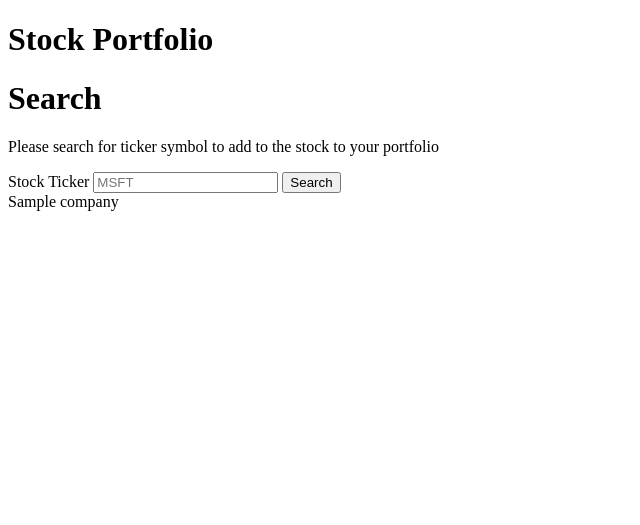
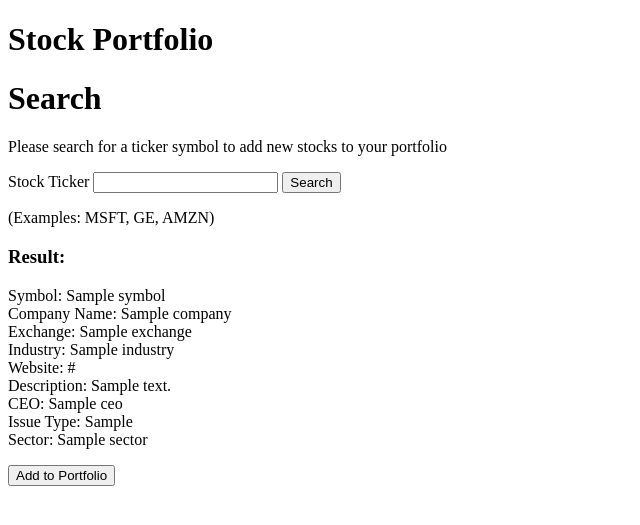
Before and after one commit to zarkle/pyramid-stocks, a Python web app: template stock_portfolio/stock_portfolio/templates/stock-add.jinja2 in a window 1280 px wide. Shown: the part 88-613 px from the top of the page, without its empty margins (0-640 px from the left). Run offline with Jinja, Linux system fonts and the light colour scheme; the template is opened without the code that fills it: most values are stand-ins (such as "Sample title", 1, 10 or a date in 2020).

Commit message:
add search page and add stock to portfolio

```diff
--- a/stock_portfolio/stock_portfolio/routes.py
+++ b/stock_portfolio/stock_portfolio/routes.py
@@ -4,3 +4,4 @@ def includeme(config):
     config.add_route('auth', '/auth')
     config.add_route('portfolio', '/portfolio')
     config.add_route('detail', '/portfolio/{symbol}')
+    config.add_route('stock', '/stock')
--- a/stock_portfolio/stock_portfolio/static/modules.css
+++ b/stock_portfolio/stock_portfolio/static/modules.css
@@ -35,7 +35,7 @@ footer {
     /* margin: 20px; */
 }
 
-#add-form input {
+#search-form input {
     width: 80px;
     margin: 5px auto;
 }
--- a/stock_portfolio/stock_portfolio/templates/base.jinja2
+++ b/stock_portfolio/stock_portfolio/templates/base.jinja2
@@ -16,7 +16,7 @@
         <li><a href="{{request.route_url('home')}}">Home</a></li>
         <li><a href="{{request.route_url('auth')}}">Login</a></li>
         <li><a href="{{request.route_url('portfolio')}}">Portfolio</a></li>
-        <li><a href="{{request.route_url('portfolio')}}">Add</a></li>
+        <li><a href="{{request.route_url('stock')}}">Add</a></li>
     </ul>
     </nav>
   </header>
--- a/stock_portfolio/stock_portfolio/templates/stock-add.jinja2
+++ b/stock_portfolio/stock_portfolio/templates/stock-add.jinja2
@@ -2,23 +2,39 @@
 
 {% block content %}
 <h1>Search</h1>
-<p>Please search for ticker symbol to add to the stock to your portfolio</p>
+<p>Please search for a ticker symbol to add new stocks to your portfolio</p>
 
-<form id="add-form" method="GET" action="{{request.route_url('stock')}}">
-  <label for="ticker">Stock Ticker</label>
-  <input type="text" name="ticker" placeholder="MSFT" required>
+<form id="search-form" method="GET" action="{{request.route_url('stock')}}">
+  <label for="symbol">Stock Ticker</label>
+  <input type="text" name="symbol" required>
   <button type="submit">Search</button>
+  <p>(Examples: MSFT, GE, AMZN)</p>
 
 </form>
 
 {% if company %}
 <div>
-  {{company}}
+  <h3>Result:</h3>
+  <p>Symbol: {{company.symbol}}<br>
+  Company Name: {{company.companyName}}<br>
+  Exchange: {{company.exchange}}<br>
+  Industry: {{company.industry}}<br>
+  Website: {{company.website}}<br>
+  Description: {{company.description}}<br>
+  CEO: {{company.CEO}}<br>
+  Issue Type: {{company.issueType}}<br>
+  Sector: {{company.sector}}</p>
 </div>
 
-<!-- <form method="PUT" action="{{request.route_url('portfolio')}}">
-<button type="submit">Add to Portfolio</button>
-</form> -->
+<form id="add-form" method="POST" action="{{request.route_url('stock')}}">
+  <input type="hidden" name="symbol" value="{{company.symbol}}">
+  <button type="submit">Add to Portfolio</button>
+</form>
+{% endif%}
+
+{% if err %}
+<h3>Result:</h3>
+<p>{{err}}</p>
 {% endif%}
 
 {% endblock content %}
```
Also changed, not shown: stock_portfolio/stock_portfolio/views/default.py (+19 -10 lines).
